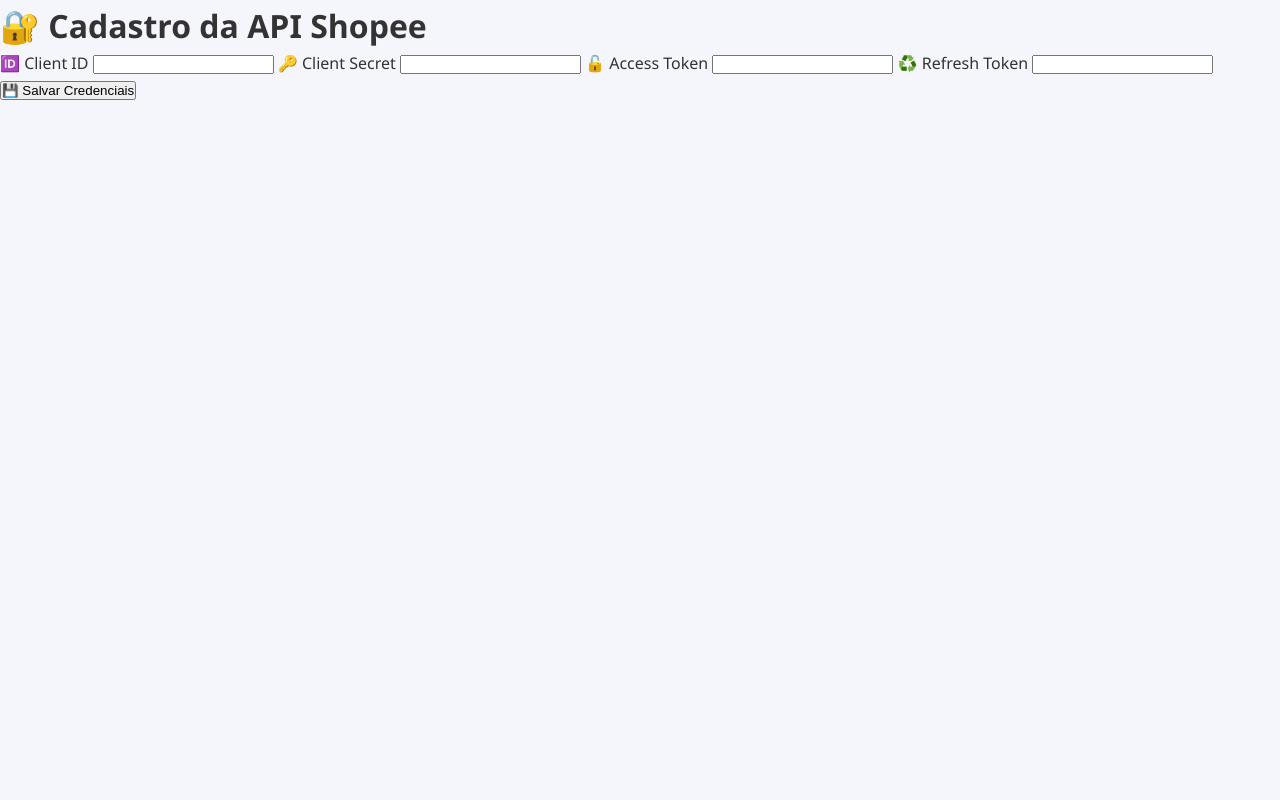
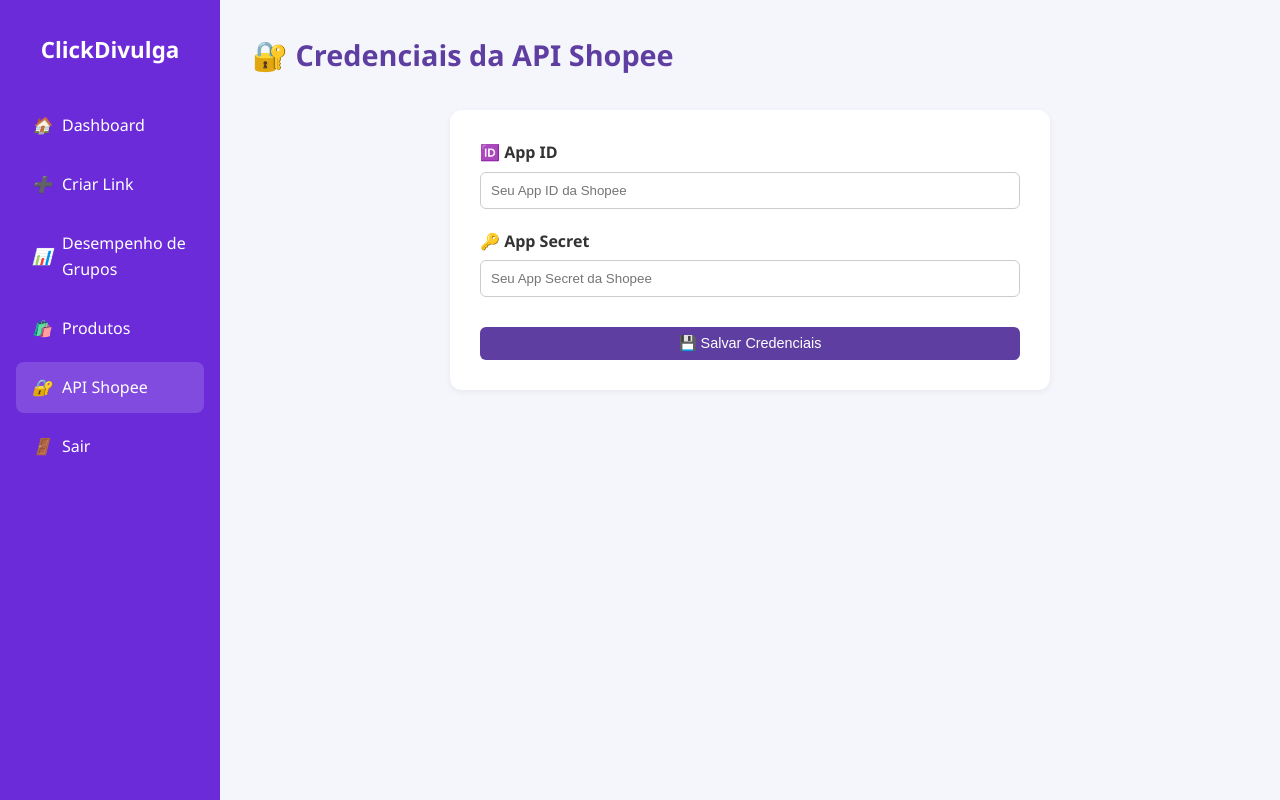
Before and after one commit to tor-28/clickdivulga, a Flask app: template templates/minha_api.html in a window 1280 px wide. Run offline with Flask 3, Linux system fonts and the light colour scheme; the template is opened without the code that fills it, so the values that code supplies are empty; parts of the project's set-up code (start-up, migrations or seed data) failed here and were passed over.

Commit message:
Add files via upload

```diff
--- a/templates/minha_api.html
+++ b/templates/minha_api.html
@@ -2,28 +2,43 @@
 <!DOCTYPE html>
 <html lang="pt-br">
 <head>
-    <meta charset="UTF-8">
-    <title>Minha API Shopee</title>
-    <link rel="stylesheet" href="{{ url_for('static', filename='grupos.css') }}">
+  <meta charset="UTF-8">
+  <title>API Shopee - ClickDivulga</title>
+  <link rel="stylesheet" href="{{ url_for('static', filename='grupos.css') }}">
 </head>
 <body>
-    <div class="container">
-        <h1>🔐 Cadastro da API Shopee</h1>
-        <form method="POST" class="formulario">
-            <label for="client_id">🆔 Client ID</label>
-            <input type="text" id="client_id" name="client_id" value="{{ dados.get('client_id', '') }}" required>
+  <div class="sidebar">
+    <h2>ClickDivulga</h2>
+    <div class="menu">
+      <a href="/painel"><i>🏠</i> Dashboard</a>
+      <a href="/criar-link"><i>➕</i> Criar Link</a>
+      <a href="/grupos"><i>📊</i> Desempenho de Grupos</a>
+      <a href="/produtos"><i>🛍️</i> Produtos</a>
+      <a href="/minha-api" class="active"><i>🔐</i> API Shopee</a>
+      <a href="/logout"><i>🚪</i> Sair</a>
+    </div>
+  </div>
 
-            <label for="client_secret">🔑 Client Secret</label>
-            <input type="text" id="client_secret" name="client_secret" value="{{ dados.get('client_secret', '') }}" required>
+  <div class="content">
+    <div class="topbar">
+      <h1>🔐 Credenciais da API Shopee</h1>
+    </div>
 
-            <label for="access_token">🔓 Access Token</label>
-            <input type="text" id="access_token" name="access_token" value="{{ dados.get('access_token', '') }}" required>
+    <div style="background: white; max-width: 600px; margin: auto; padding: 30px; border-radius: 12px; box-shadow: 0 2px 6px rgba(0,0,0,0.06);">
+      <form method="POST">
+        <div style="margin-bottom: 20px;">
+          <label for="app_id" style="display: block; margin-bottom: 6px; font-weight: 600;">🆔 App ID</label>
+          <input type="text" id="app_id" name="app_id" value="{{ dados.get('app_id', '') }}" placeholder="Seu App ID da Shopee" style="width: 100%; padding: 10px; border: 1px solid #ccc; border-radius: 6px;" required>
+        </div>
 
-            <label for="refresh_token">♻️ Refresh Token</label>
-            <input type="text" id="refresh_token" name="refresh_token" value="{{ dados.get('refresh_token', '') }}">
+        <div style="margin-bottom: 30px;">
+          <label for="app_secret" style="display: block; margin-bottom: 6px; font-weight: 600;">🔑 App Secret</label>
+          <input type="text" id="app_secret" name="app_secret" value="{{ dados.get('app_secret', '') }}" placeholder="Seu App Secret da Shopee" style="width: 100%; padding: 10px; border: 1px solid #ccc; border-radius: 6px;" required>
+        </div>
 
-            <button type="submit">💾 Salvar Credenciais</button>
-        </form>
+        <button type="submit" class="btn" style="width: 100%;">💾 Salvar Credenciais</button>
+      </form>
     </div>
+  </div>
 </body>
 </html>
```
